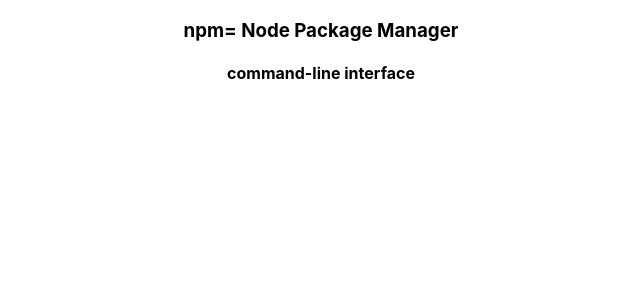
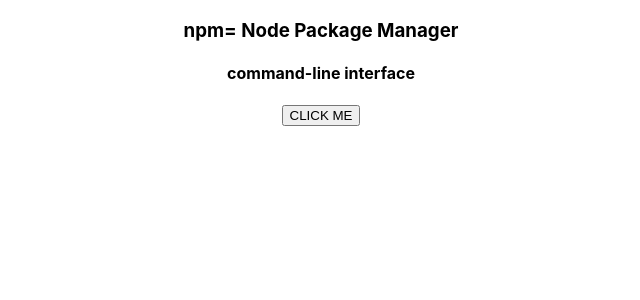
Before and after one commit to mdraselmiah95/understanding-react, a React (Create React App) app: page / in a window 1280 px wide. Shown: the top 300 px of the page, without its empty margins (319-959 px from the left). Built offline with nearby package versions, Linux system fonts and the light colour scheme.

Commit message:
WIP on understanding react

```diff
--- a/src/App.js
+++ b/src/App.js
@@ -5,6 +5,7 @@ function App() {
     <div className="App">
       <h3>npm= Node Package Manager </h3>
       <h4>command-line interface</h4>
+      <button>CLICK ME</button>
     </div>
   );
 }
```
